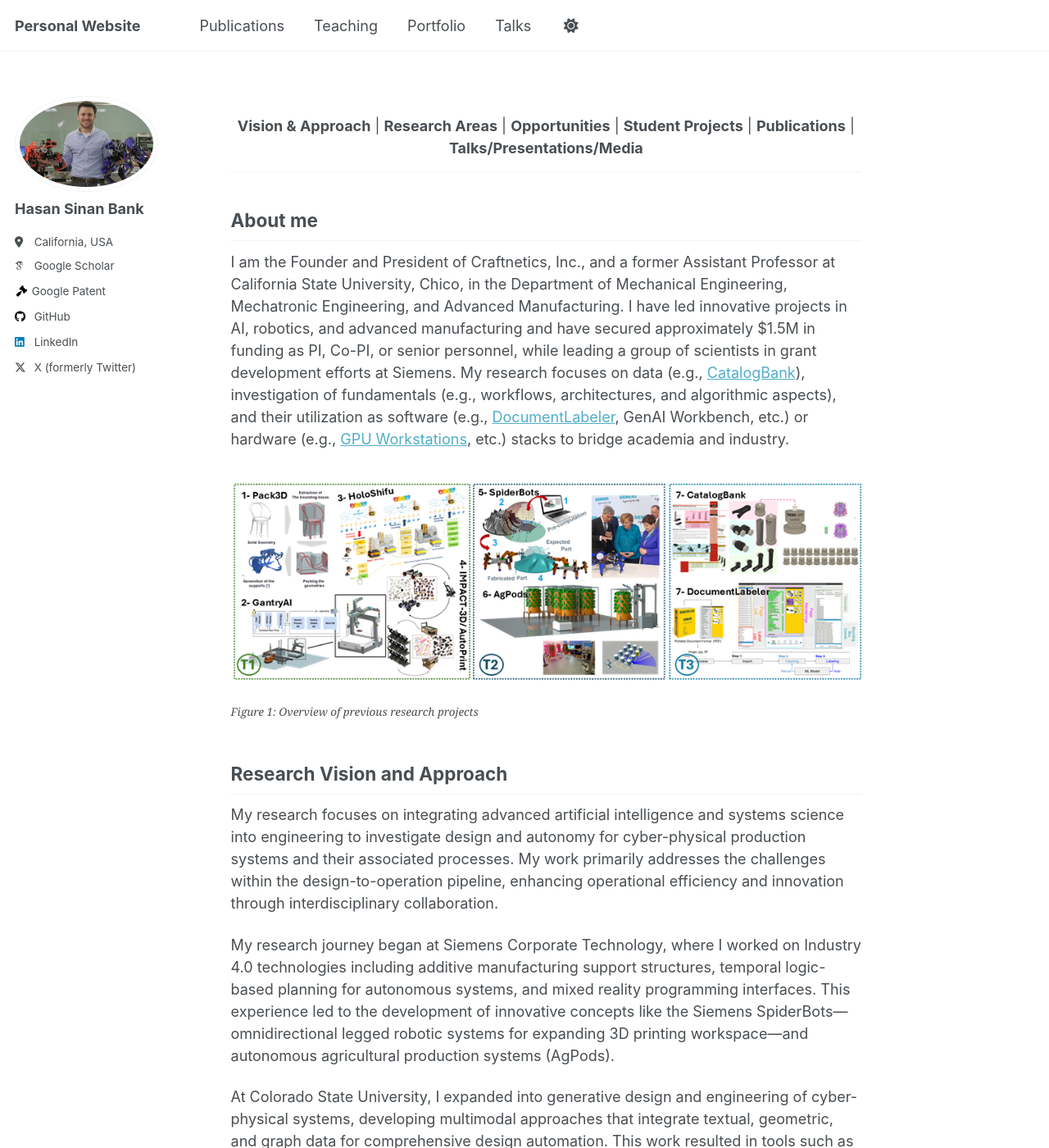
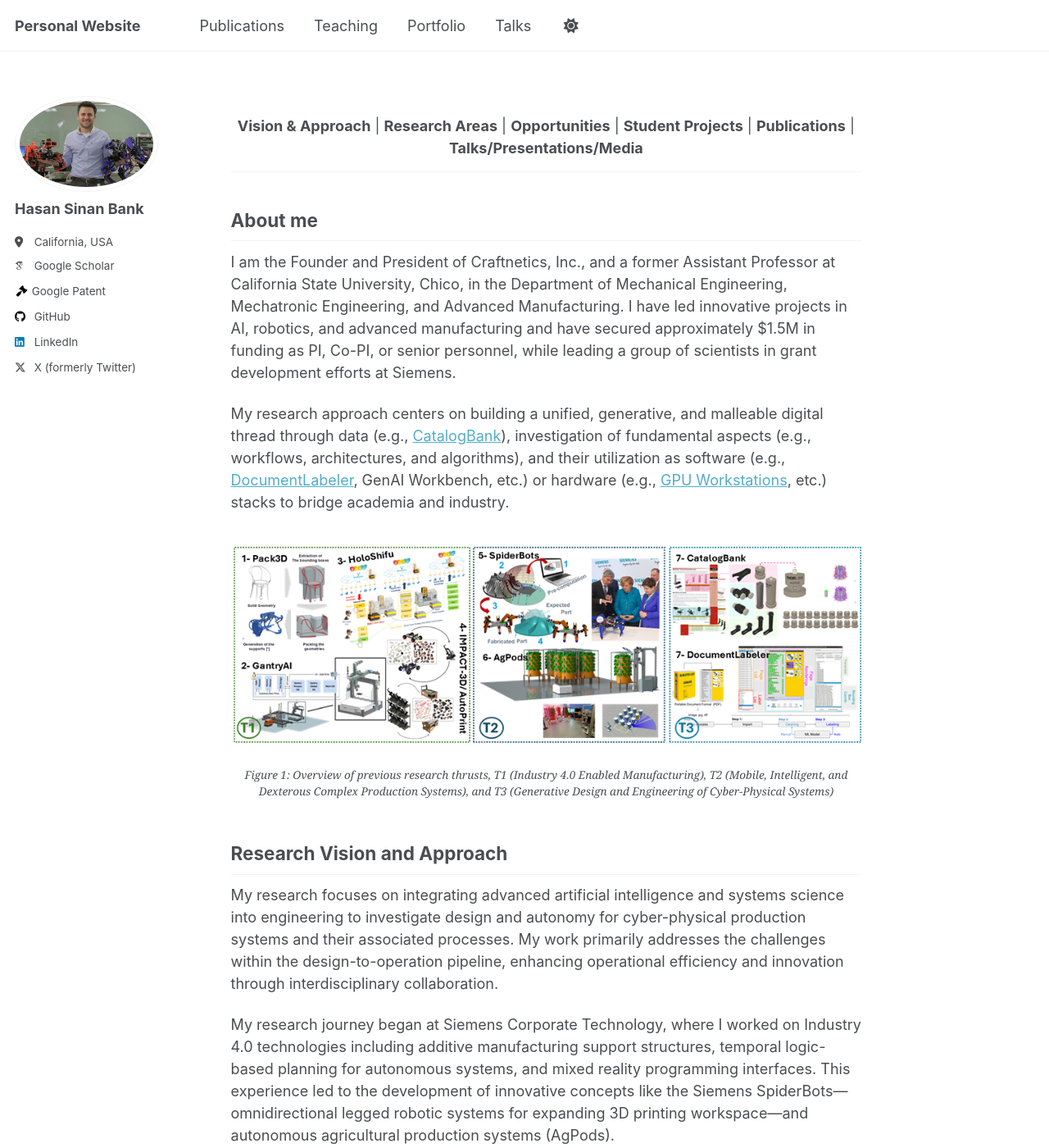
Before and after one commit to bankh/bankh.github.io, a Jekyll site: the page built from _pages/about.md, in a window 1280 px wide and 1400 px high. Shown: the whole window at 82% size. Built offline with Jekyll 4.4.1, drawn with Linux system fonts in a browser that asks for light colours; some web fonts are replaced; a script that is not in the unit is left out; comment, search, counter and statistics services are not loaded; some of the changed text lies outside the part shown.

Commit message:
Update: Sorting and numbering

```diff
--- a/_pages/about.md
+++ b/_pages/about.md
@@ -22,11 +22,13 @@
 
 About me
 ------
-I am the Founder and President of Craftnetics, Inc., and a former Assistant Professor at California State University, Chico, in the Department of Mechanical Engineering, Mechatronic Engineering, and Advanced Manufacturing. I have led innovative projects in AI, robotics, and advanced manufacturing and have secured approximately $1.5M in funding as PI, Co-PI, or senior personnel, while leading a group of scientists in grant development efforts at Siemens. My research focuses on data (e.g., [CatalogBank](https://github.com/bankh/catalogbank)), investigation of fundamentals (e.g., workflows, architectures, and algorithmic aspects), and their utilization as software (e.g., [DocumentLabeler](https://github.com/bankh/DocumentLabeler), GenAI Workbench, etc.) or hardware (e.g., [GPU Workstations](https://github.com/bankh/GPU_Compute), etc.) stacks to bridge academia and industry.
+I am the Founder and President of Craftnetics, Inc., and a former Assistant Professor at California State University, Chico, in the Department of Mechanical Engineering, Mechatronic Engineering, and Advanced Manufacturing. I have led innovative projects in AI, robotics, and advanced manufacturing and have secured approximately $1.5M in funding as PI, Co-PI, or senior personnel, while leading a group of scientists in grant development efforts at Siemens.
+
+My research approach centers on building a unified, generative, and malleable digital thread through data (e.g., [CatalogBank](https://github.com/bankh/catalogbank)), investigation of fundamental aspects (e.g., workflows, architectures, and algorithms), and their utilization as software (e.g., [DocumentLabeler](https://github.com/bankh/DocumentLabeler), GenAI Workbench, etc.) or hardware (e.g., [GPU Workstations](https://github.com/bankh/GPU_Compute), etc.) stacks to bridge academia and industry.
 
 <figure style="text-align: center;">
   <img src="/images/former_research.png" alt="Former Research Projects and Future Research Thrusts" style="display: block; margin-left: auto; margin-right: auto;">
-  <figcaption style="margin-top: 0.5em;"><em>Figure 1: Overview of previous research projects</em></figcaption>
+  <figcaption style="margin-top: 0.5em;"><em>Figure 1: Overview of previous research thrusts, T1 (Industry 4.0 Enabled Manufacturing), T2 (Mobile, Intelligent, and Dexterous Complex Production Systems), and T3 (Generative Design and Engineering of Cyber-Physical Systems)</em></figcaption>
 </figure>
 
 ## Research Vision and Approach <a name="vision-approach"></a>
@@ -36,6 +38,10 @@
 My research journey began at Siemens Corporate Technology, where I worked on Industry 4.0 technologies including additive manufacturing support structures, temporal logic-based planning for autonomous systems, and mixed reality programming interfaces. This experience led to the development of innovative concepts like the Siemens SpiderBots—omnidirectional legged robotic systems for expanding 3D printing workspace—and autonomous agricultural production systems (AgPods).
 
 At Colorado State University, I expanded into generative design and engineering of cyber-physical systems, developing multimodal approaches that integrate textual, geometric, and graph data for comprehensive design automation. This work resulted in tools such as CatalogBank (a multimodal engineering design dataset) and DocumentLabeler (for semi-automatic annotation), and GenAI Workbench for advancing the field toward more generalizable and scalable methods.
+
+I investigate the foundational capabilities required for true generative design and engineering of cyber-physical systems—a future where a high-level prompt, such as "design a CubeSat for remote sensing," could initiate an automated process from conceptual architecture to detailed physical design for further realization of the target system. This vision addresses fundamental challenges in engineering knowledge silos, autonomous reasoning, and the need for editable, structured models in real-world workflows.
+
+**Research Impact and Future Vision:** This work provides the essential foundational capability for the next generation of engineering tools. By creating a unified digital model where architecture, function, and physical form are explicitly and automatically connected, it tackles a key prerequisite for next-generation Co-Design approaches. It lays the groundwork for future systems that can concurrently optimize all design aspects for various downstream purposes including **sustainability, education, medicine, policy development, supply-chain optimization, and market analysis**—enabling broader technical and socio-technical impact beyond traditional engineering domains.
 
 My research philosophy emphasizes three key principles: developing generalizable and scalable methods that transcend specific applications, maintaining open and reproducible research practices, and fostering an inclusive collaborative environment. This approach has led to high-impact outcomes including patents, publications, and successful grant proposals.
 
@@ -484,21 +490,44 @@
     {% assign sorted_pubs = sorted_pubs | push: pub %}
   {% endunless %}
 {% endfor %}
-{% assign conf_count = 0 %}
-{% assign pat_count = 0 %}
-{% assign jour_count = 0 %}
+
+<!-- Count total publications by type for reverse numbering -->
+{% assign total_journals = 0 %}
+{% assign total_conferences = 0 %}
+{% assign total_patents = 0 %}
+{% assign total_magazines = 0 %}
+{% for pub in sorted_pubs %}
+  {% if pub.type contains "Patent" %}
+    {% assign total_patents = total_patents | plus: 1 %}
+  {% elsif pub.type contains "Conference" %}
+    {% assign total_conferences = total_conferences | plus: 1 %}
+  {% elsif pub.type contains "Scientific Magazine" or pub.type contains "Magazine" %}
+    {% assign total_magazines = total_magazines | plus: 1 %}
+  {% else %}
+    {% assign total_journals = total_journals | plus: 1 %}
+  {% endif %}
+{% endfor %}
+
+{% assign conf_count = total_conferences %}
+{% assign pat_count = total_patents %}
+{% assign jour_count = total_journals %}
+{% assign mag_count = total_magazines %}
 {% for post in sorted_pubs limit:5 %}
   {% if post.type contains "Patent" %}
-    {% assign pat_count = pat_count | plus: 1 %}
     {% assign current_label = '[P' | append: pat_count | append: ']' %}
+    {% assign pat_count = pat_count | minus: 1 %}
     {% include archive-single-publication.html post=post type='list' label=current_label %}
   {% elsif post.type contains "Conference" %}
-    {% assign conf_count = conf_count | plus: 1 %}
     {% assign current_label = '[C' | append: conf_count | append: ']' %}
+    {% assign conf_count = conf_count | minus: 1 %}
+    {% include archive-single-publication.html post=post type='list' label=current_label %}
+  {% elsif post.type contains "Scientific Magazine" or post.type contains "Magazine" %}
+    {% assign current_label = '[M' | append: mag_count | append: ']' %}
+    {% assign mag_count = mag_count | minus: 1 %}
     {% include archive-single-publication.html post=post type='list' label=current_label %}
   {% else %}
-    {% assign jour_count = jour_count | plus: 1 %}
     {% assign current_label = '[J' | append: jour_count | append: ']' %}
+    {% assign jour_count = jour_count | minus: 1 %}
     {% include archive-single-publication.html post=post type='list' label=current_label %}
   {% endif %}
 {% endfor %}
```
Also changed, not shown: _pages/publications.html (+8 -8 lines), _publications/2022-Patent-US11331803.md (+1 -0 lines).
